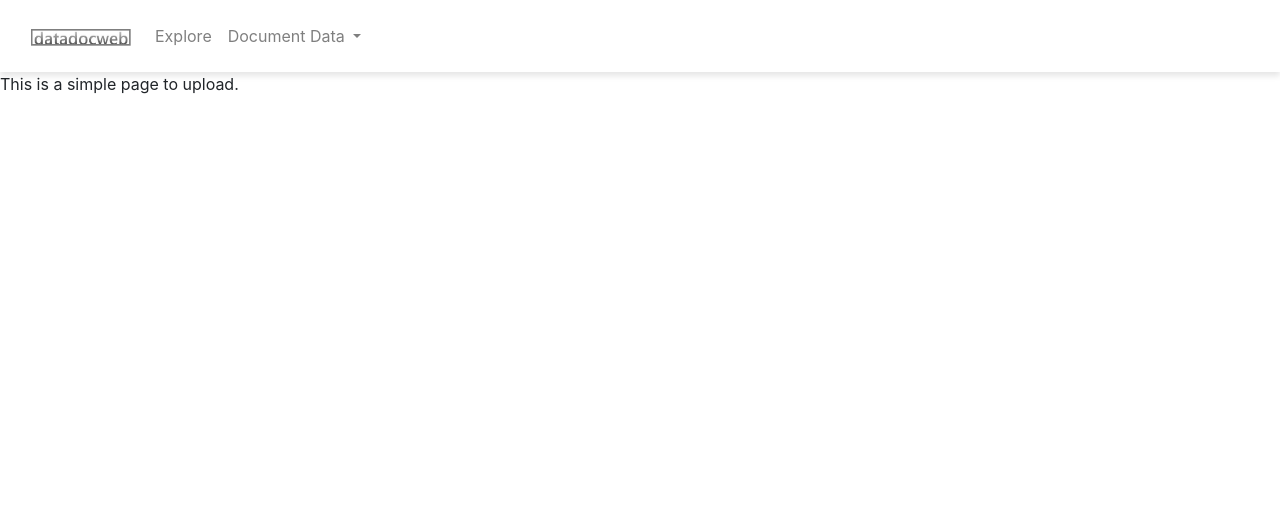
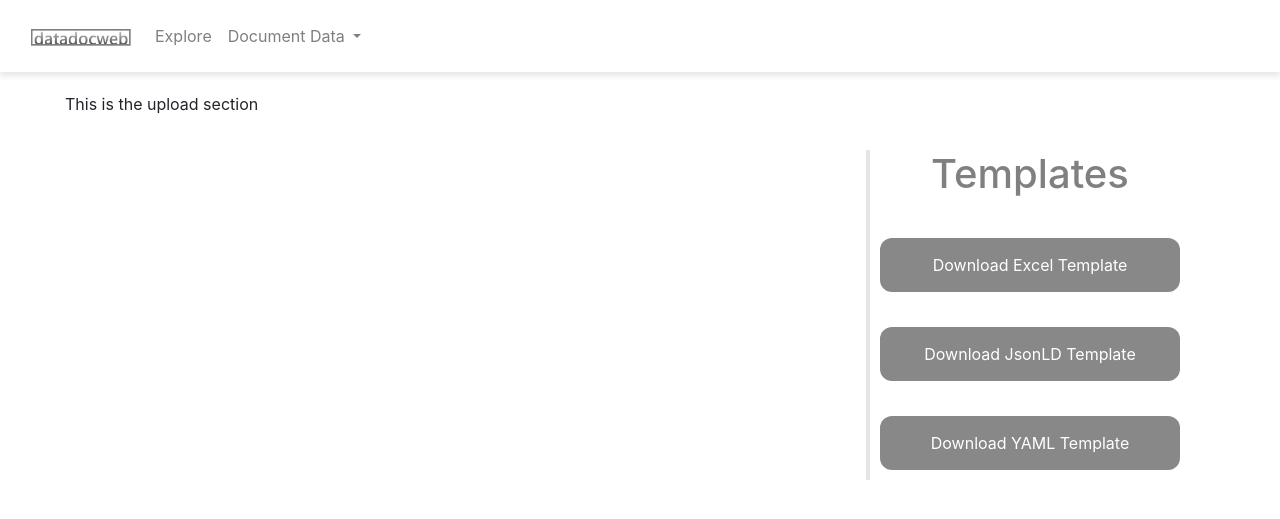
Before and after one commit to EMMC-ASBL/datadocweb, a Django app: page /upload/ in a window 1280 px wide. Shown: the top 519 px of the page. Run offline with Django 5.2, Linux system fonts and the light colour scheme; some libraries are stand-ins or nearby versions.

Commit message:
sections

```diff
--- a/datadoc/templates/datadoc/views/upload.html
+++ b/datadoc/templates/datadoc/views/upload.html
@@ -2,8 +2,71 @@
 
 {% block content %}
 {% include 'datadoc/components/header.html' %}
+<style>
+    .container {
+        display: flex;
+        justify-content: space-between;
+        align-items: stretch;
+        margin: 20px 20px 20px 20px;
+    }
 
-<main>
-    <p>This is a simple page to upload.</p>
+    .section-left {
+        flex: 0 0 60%;
+        padding-left: 30px;
+    }
+
+    .section-right {
+        flex: 0 0 40%;
+        padding-left: 10px;
+        transform: none;
+        box-shadow: -4px 0 0 rgba(0, 0, 0, 0.1);
+        position: absolute;
+        top: 150px;
+        right: 100px;
+    }
+
+    .button-container {
+        display: flex;
+        flex-direction: column;
+        align-items: center;
+        gap: 15px;
+    }
+
+    h1 {
+        text-align: center;
+        color: grey;
+        margin-bottom: 30px;
+    }
+
+    .button {
+        background-color: #888;
+        color: white;
+        border: none;
+        padding: 15px 30px;
+        margin: 10px 0;
+        cursor: pointer;
+        font-size: 16px;
+        width: 300px;
+        border-radius: 12px;
+        transition: background-color 0.3s ease;
+    }
+
+    .button:hover {
+        background-color: #454141;
+    }
+</style>
+<main class="container">
+    <div class="section-left">
+        <p>This is the upload section</p>
+    </div>
+
+    <div class="section-right">
+        <h1>Templates</h1>
+        <div class="button-container">
+            <button class="button">Download Excel Template</button>
+            <button class="button">Download JsonLD Template</button>
+            <button class="button">Download YAML Template</button>
+        </div>
+    </div>
 </main>
 {% endblock %}
```
